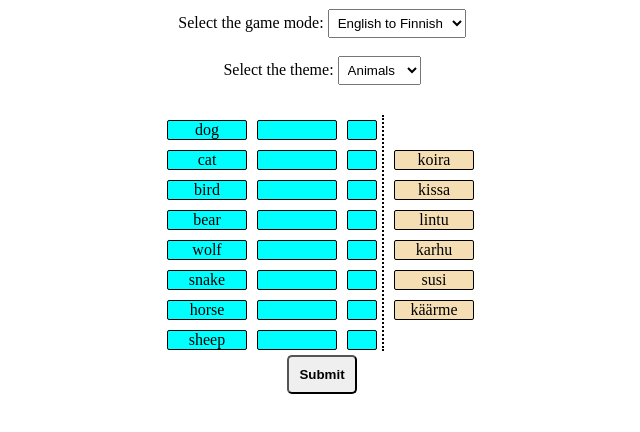
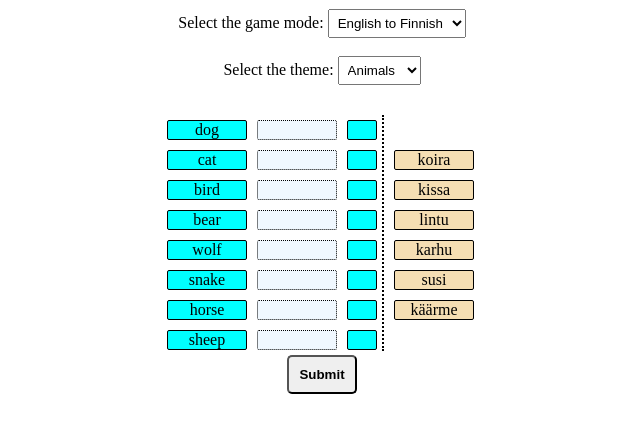
Before and after one commit to jonnlai/language-game, a plain HTML site: page index.html in a window 1280 px wide. Shown: the part 138-570 px from the top of the page, without its empty margins (318-958 px from the left). Drawn offline with Linux system fonts and the light colour scheme.

Commit message:
feat: create function to drag and drop options in script.js

```diff
--- a/assets/css/style.css
+++ b/assets/css/style.css
@@ -28,6 +28,7 @@ select {
   display: grid;
   grid-template-columns: 90px 90px 40px;
   grid-template-rows: repeat(8, auto);
+  flex-grow: 0;
 }
 
 #answers-area > div {
@@ -35,7 +36,13 @@ select {
   border: 1px solid black;
   border-radius: 2px;
   margin: 5px;
-  flex-grow: 0;
+  height: 20px;
+}
+
+/* Style the drop zone squares using the class .drop-zone created in script.js*/
+#answers-area .drop-zone {
+  border: 1px dotted black;
+  background-color: aliceblue;
 }
 
 /* W3School was consulted to learn how to create a vertical line: https://www.w3schools.com/howto/howto_css_vertical_line.asp*/
@@ -58,6 +65,7 @@ select {
   border: 1px solid black;
   border-radius: 2px;
   margin: 5px 0 5px 10px;
+  height: 20px;
 }
 
 button {
--- a/assets/js/script.js
+++ b/assets/js/script.js
@@ -32,6 +32,8 @@ window.onload = function () {
   for (let optionRow = 0; optionRow < optionRows; optionRow++) {
     let option = document.createElement("div");
     option.id = "option-" + optionRow.toString();
+    // How to make an element draggable was taken from Darwin Tech JavaScript Drag and Drop Youtube tutorial: https://www.youtube.com/watch?v=_G8G1OrEOrI
+    option.draggable = "true";
     //option.textContent = option.id;
     optionsArea.append(option);
   }
@@ -50,20 +52,56 @@ function selectGame() {
 }
 
 /**
+ * Allow the user to drag and drop the option next to the correct word
+ * How to use drag and drop event listeners was taken from: https://github.com/ImKennyYip/slide-puzzle/blob/master/puzzle.js
+ * and https://developer.mozilla.org/en-US/docs/Web/API/HTMLElement/drag_event
+ * and Darwin Tech JavaScript Drag and Drop Youtube tutorial: https://www.youtube.com/watch?v=_G8G1OrEOrI
+ */
+function playGame() {
+  let selectedOption;
+
+  // Add "drop-zone" class to all div elements with an id starting with "1-"
+  // How to convert NodeList to Array taken from https://www.geeksforgeeks.org/fastest-way-to-convert-javascript-nodelist-to-array/
+  let dropZone = Array.from(document.querySelectorAll("[id^='1-'"));
+  for (let x in dropZone) {
+    dropZone[x].classList.add("drop-zone");
+    dropZone[x].addEventListener("dragover", function (event) {
+      event.preventDefault();
+    });
+    dropZone[x].addEventListener("drop", function (event) {
+      dropZone[x].prepend(selectedOption);
+    });
+  }
+
+  let optionWords = Array.from(document.querySelectorAll("[id^='option-'"));
+  for (let x in optionWords) {
+    optionWords[x].addEventListener("dragstart", function () {
+      selectedOption = this;
+    });
+  }
+
+  let optionsArea = document.getElementById("options-area");
+  optionsArea.addEventListener("dragover", function (event) {
+    event.preventDefault();
+  });
+  optionsArea.addEventListener("drop", function () {
+    optionsArea.prepend(selectedOption);
+  });
+}
+
+/**
  * Display English to Finnish animal names game
  */
 function displayEngFinAnimals() {
   // How to use Javascript wildcard was taken from: https://www.js-craft.io/blog/javascript-use-queryselectorall-with-wildcards/
-  //Select the div that's id starts with "0-"
+  //Select all the divs that have an id that starts with "0-"
   let gameWords = document.querySelectorAll("[id^='0-'");
-  console.log(gameWords);
   let animalNames = Object.values(animals);
-  console.log(animalNames);
+  //Select all the divs that have an id that starts with "option-"
   let optionWords = document.querySelectorAll("[id^='option-'");
-  console.log(optionWords);
 
+  // Add the English words in the game area
   let x = 0;
-
   for (let y in gameWords) {
     gameWords[y].textContent = animalNames[x][0];
     if (x < 7) {
@@ -71,23 +109,14 @@ function displayEngFinAnimals() {
     }
   }
 
+  // Add the translated Finnish words in the options area
   let b = 0;
   for (let a in optionWords) {
-    console.log(optionWords[a]);
     optionWords[a].textContent = animalNames[b][1];
     if (b < 5) {
       b += 1;
     }
   }
-  // let originalName = document.getElementById("0-0").textContent;
-  // console.log(document.getElementById("0-0").textContent);
-  // originalName.textContent = animals.dog[0];
-  // let translatedName = document.getElementById("option0");
-  // translatedName.textContent = animals.dog[1];
+
+  playGame();
 }
-//   for (animal in animals) {
-//     let engName = document.getElementById("0-0");
-//     engName.innerText = animals.dog[0];
-//     console.log(animal);
-//   }
-// }
```
